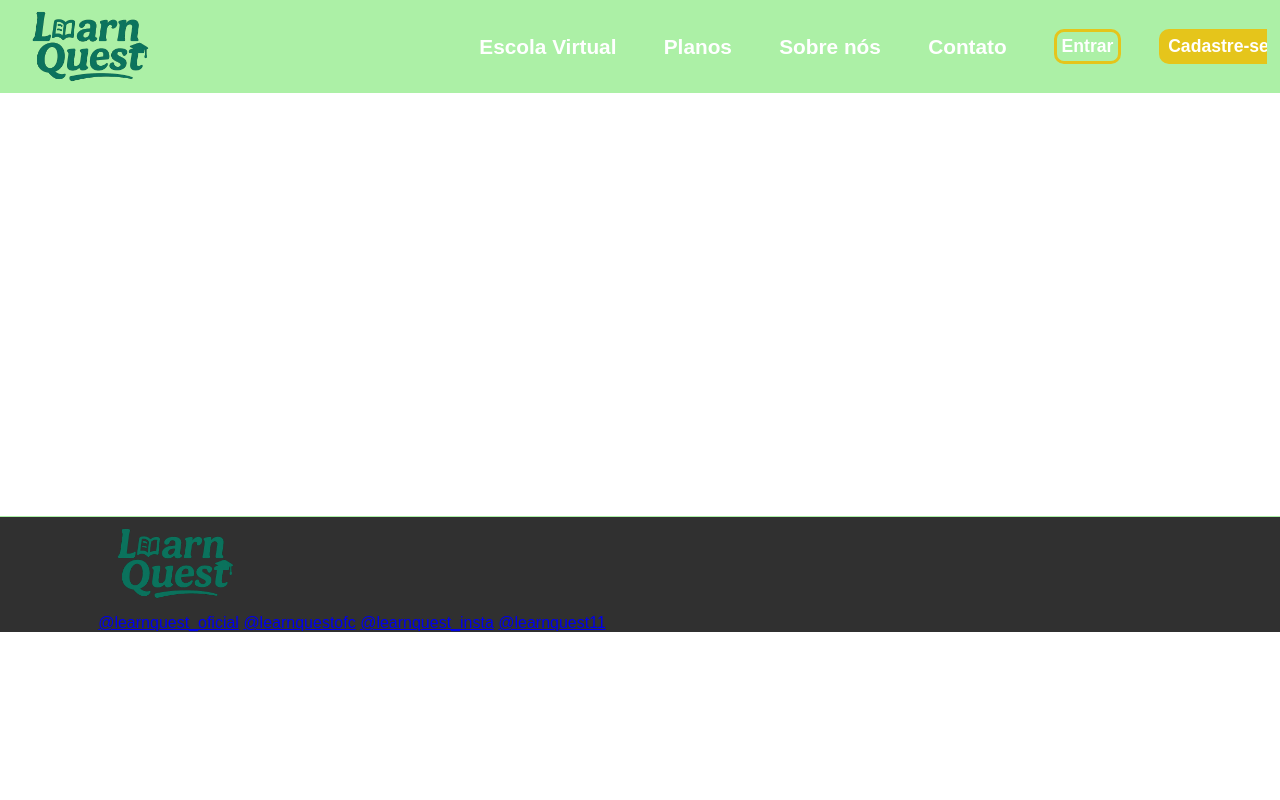
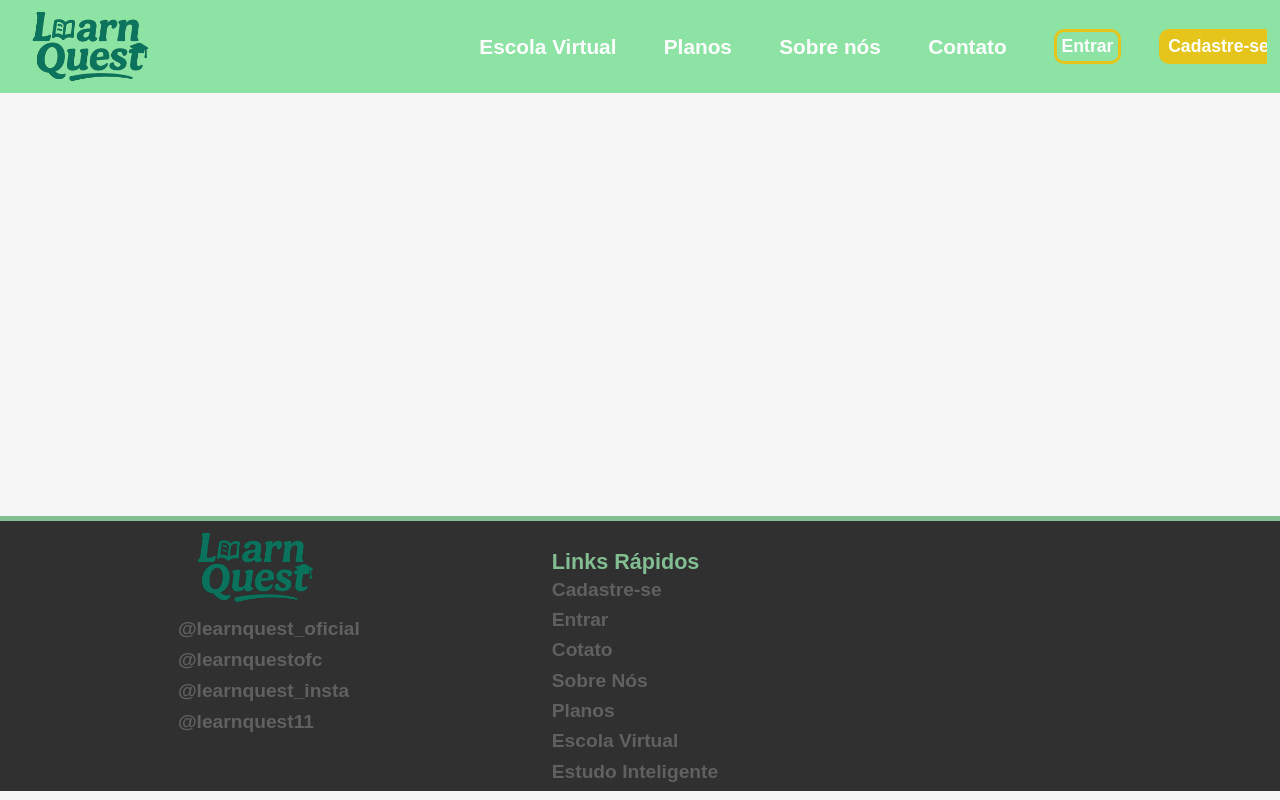
Before and after one commit to Caua-Roberto466/LearnQuest, a PHP site: page / in a window 1280 px wide. Run offline with PHP 8.4, Linux system fonts and the light colour scheme.

Commit message:
Avanço no footer

```diff
--- a/CSS/style.css
+++ b/CSS/style.css
@@ -1,6 +1,6 @@
 :root{
-    --cor_principal: #acf0a6;
-    --cor_secundaria: #8DE3A4;
+    --cor_principal:  #8de3a4;
+    --cor_secundaria: #82be92;
     --cor_tercearia: #E5C51B;
     --cor_terHover: #b49703;
     --tamanho_fonte1: 1rem;
@@ -14,6 +14,7 @@
 body{
     margin: 0;
     font-family: sans-serif;
+    background-color: #f7f7f8;
 }
 
 /*
@@ -83,7 +84,7 @@ header{
   border-radius: 999px;
   transform: scaleX(0);       /* começa invisível */
   transform-origin: left;     /* começa da esquerda */
-  transition: transform 0.5s ease;
+  transition: transform 0.5s ease-in-out;
 }
 
 .navbar .nav-link:hover{
@@ -135,7 +136,7 @@ Footer
 */
 footer{
     background-color: var(--footer);
-    border-top: 1px var(--cor_principal) solid;
+    border-top: 5px var(--cor_secundaria) solid;
     display: flex;
     gap: 15%;
     justify-content: center;
@@ -144,6 +145,51 @@ footer{
 }
 
 .rede-social{
-    display: block;
-    margin: auto;
+    display: flex;
+    flex-direction: column;
+    align-items: flex-start;
 }
+
+footer a{
+    position: relative;
+    margin-bottom: 5%;
+    color: #606060;
+    font-size: 120%;
+    font-weight: bold;
+    text-decoration: none;
+    transition: 0.5s ease-in-out;
+}
+
+footer a::after{
+    content: "";
+    position: absolute;
+    left: 0;
+    bottom: -2px;
+    width: 100%;
+    height: 3px;
+    background-color: var(--cor_secundaria);
+    border-radius: 999px;
+    transform: scaleX(0);
+    transform-origin: left;
+    transition: 0.5s ease-in-out;
+}
+
+footer a:hover{
+    color: var(--cor_secundaria);
+}
+
+footer a:hover::after{
+    transform: scaleX(1);
+}
+
+.links{
+    display: flex;
+    flex-direction: column;
+    align-items: flex-start;
+}
+
+.links h4{
+    color: var(--cor_secundaria);
+    font-size: 135%;
+    margin-bottom: 2%;
+}
--- a/index.html
+++ b/index.html
@@ -35,8 +35,21 @@
                 <a href="#">@learnquest11</a>
             </div>
         </div>
-        <div class="coluna"></div>
-        <div class="coluna"></div>
+        <div class="coluna">
+            <div class="links">
+                <h4>Links Rápidos</h4>
+                <a href="#" class="linkr">Cadastre-se</a>
+                <a href="#" class="linkr">Entrar</a>
+                <a href="#" class="linkr">Cotato</a>
+                <a href="#" class="linkr">Sobre Nós</a>
+                <a href="#" class="linkr">Planos</a>
+                <a href="#" class="linkr">Escola Virtual</a>
+                <a href="#" class="linkr">Estudo Inteligente</a>
+            </div>
+        </div>
+        <div class="coluna">
+            <div class="dirtrizes"></div>
+        </div>
         <div class="coluna"></div>
     </footer>
 </body>
```
